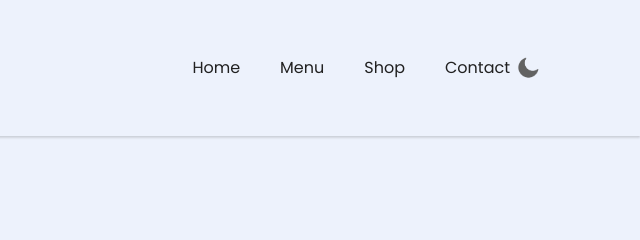
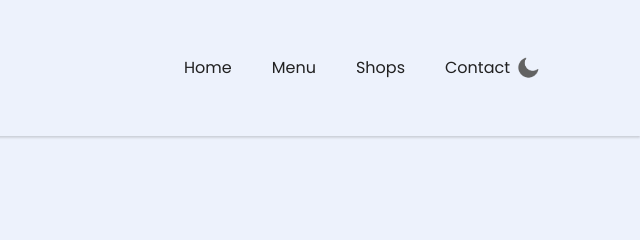
Before and after one commit to lanceg69420/project, a plain HTML site: page location/location.html in a window 1280 px wide. Shown: the top 240 px of the page, 640-1280 px from the left. Drawn offline with nearby package versions, Linux system fonts and the light colour scheme.

Commit message:
Update location.html

```diff
--- a/location/location.html
+++ b/location/location.html
@@ -22,7 +22,7 @@
       <ul class="navigation">
        <li><a href="\project\HOME\index.html">Home</a></li>
        <li><a href="\project\menu\menu.html">Menu</a></li>
-       <li><a href="  \project\location\location.html">Shop</a></li>
+       <li><a href="  \project\location\location.html">Shops</a></li>
        <li><a href="\project\contact\contact.html">Contact</a></li>
        <img src="moon.png" alt="moon" id="icon">
       </ul>
```
